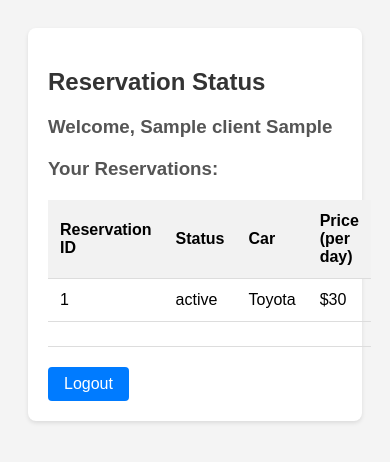
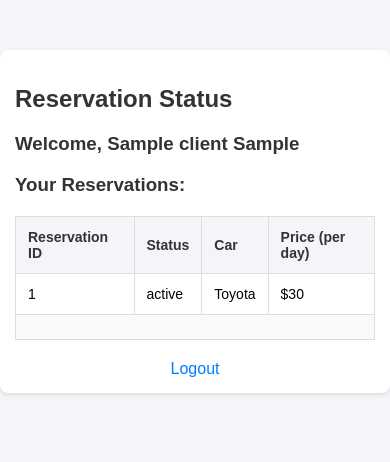
Before and after one commit to Talal-Aitmouh/CarTrade, a Flask app: page /reservation_status in a window 390 px wide. Shown: the top 462 px of the page. Run offline with Flask 3, Linux system fonts and the light colour scheme; a user stored in the database is signed in; data comes from the database, SQL or seed files in the repository; tables that the repository leaves empty hold one stand-in row (values such as "Sample post").

Commit message:
Update reservation_status.html

```diff
--- a/templates/reservation_status.html
+++ b/templates/reservation_status.html
@@ -6,104 +6,111 @@
     <title>Reservation Status</title>
 
 </head>
-<style>
-    body {
+<style>body {
     font-family: Arial, sans-serif;
-    background-color: #f4f4f4;
-    padding: 20px;
+    background-color: #f4f4f9;
+    margin: 0;
+    padding: 0;
 }
 
 .container {
     max-width: 800px;
-    margin: 0 auto;
+    margin: 50px auto;
+    padding: 20px;
     background-color: #fff;
-    padding: 20px;
+    box-shadow: 0 2px 4px rgba(0,0,0,0.1);
     border-radius: 8px;
-    box-shadow: 0 2px 4px rgba(0, 0, 0, 0.1);
 }
 
-h2 {
+h2, h3 {
     color: #333;
-}
-
-h3 {
-    margin-top: 20px;
-    color: #555;
 }
 
 table {
     width: 100%;
     border-collapse: collapse;
-    margin-top: 20px;
+    margin: 20px 0;
+}
+
+table, th, td {
+    border: 1px solid #ddd;
 }
 
 th, td {
     padding: 12px;
     text-align: left;
-    border-bottom: 1px solid #ddd;
 }
 
 th {
-    background-color: #f2f2f2;
+    background-color: #f4f4f9;
+    color: #333;
 }
 
-tr:hover {
+tbody tr:nth-child(even) {
     background-color: #f9f9f9;
 }
 
-.disabled {
-    opacity: 0.6;
+form {
+    margin: 20px 0;
 }
 
-p.disabled {
-    font-style: italic;
+label {
+    display: block;
+    margin: 10px 0 5px;
 }
 
-p.disabled::first-letter {
-    text-transform: uppercase;
-}
-
-a {
-    text-decoration: none;
-    color: #007bff;
-    transition: color 0.3s ease;
-}
-
-a:hover {
-    color: #0056b3;
-}
-
-form {
-    display: inline; /* Align cancel button inline with text */
+input, select {
+    width: 100%;
+    padding: 10px;
+    margin-bottom: 10px;
+    border: 1px solid #ddd;
+    border-radius: 4px;
 }
 
 button {
-    background-color: #dc3545;
+    background-color: #007BFF;
     color: #fff;
+    padding: 10px 20px;
     border: none;
-    padding: 8px 16px;
     border-radius: 4px;
     cursor: pointer;
+    font-size: 16px;
 }
 
 button:hover {
-    background-color: #c82333;
+    background-color: #0056b3;
 }
+
+.message {
+    color: #ff0000;
+}
+
 .logout-link {
-    display: inline-block;
-    padding: 8px 16px;
+    display: block;
     margin-top: 20px;
+    text-align: center;
+    color: #007BFF;
     text-decoration: none;
-    background-color: #007bff;
-    color: #fff;
-    border-radius: 4px;
-    transition: background-color 0.3s ease, color 0.3s ease;
 }
 
 .logout-link:hover {
-    background-color: #0056b3;
+    text-decoration: underline;
 }
 
+/* Responsive Styles */
+@media (max-width: 600px) {
+    .container {
+        padding: 15px;
+    }
+
+    table, th, td {
+        font-size: 14px;
+    }
+
+    button {
+        width: 100%;
+    }
+}
 
 </style>
 <body>
@@ -136,9 +143,9 @@ button:hover {
                                         <p>Choose your rental details:</p>
                                         <form action="/confirm_reservation/{{ reservation[0] }}" method="POST">
                                             <label for="duration">Rental Duration (in days):</label>
-                                            <input type="number" id="duration" name="duration" min="1" required><br>
+                                            <input type="number" id="duration" name="duration" min="1" required oninput="updateTotalPrice(this, {{ reservation[10] }})"><br>
                                             <label for="total_price">Total Price:</label>
-                                            <input type="text" id="total_price" name="total_price" value="${{ reservation[10] }}" readonly><br>
+                                            <input type="text" id="total_price" name="total_price" class="total-price" value="${{ reservation[10] }}" readonly><br>
                                             <label for="pickup_date">Pickup Date:</label>
                                             <input type="date" id="pickup_date" name="pickup_date" required><br>
                                             <label for="payment_method">Payment Method:</label>
@@ -170,7 +177,14 @@ button:hover {
         </div>
         <a href="/" class="logout-link">Logout</a>
     </div>
-
+    <script>
+        function updateTotalPrice(element, pricePerDay) {
+            const duration = element.value;
+            const totalPrice = duration * pricePerDay;
+            const totalPriceElement = element.closest('form').querySelector('.total-price');
+            totalPriceElement.value = `$${totalPrice.toFixed(2)}`;
+        }
+    </script>
 </body>
 
 
```
